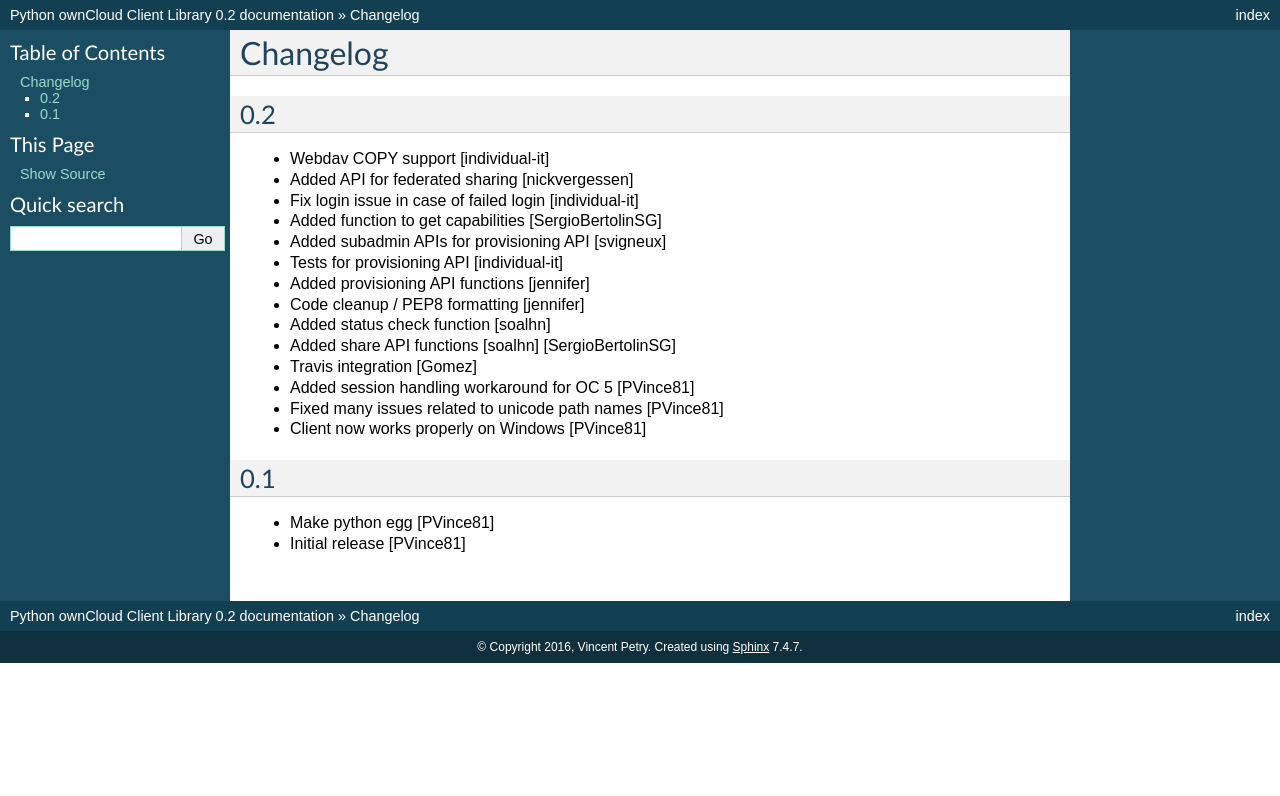
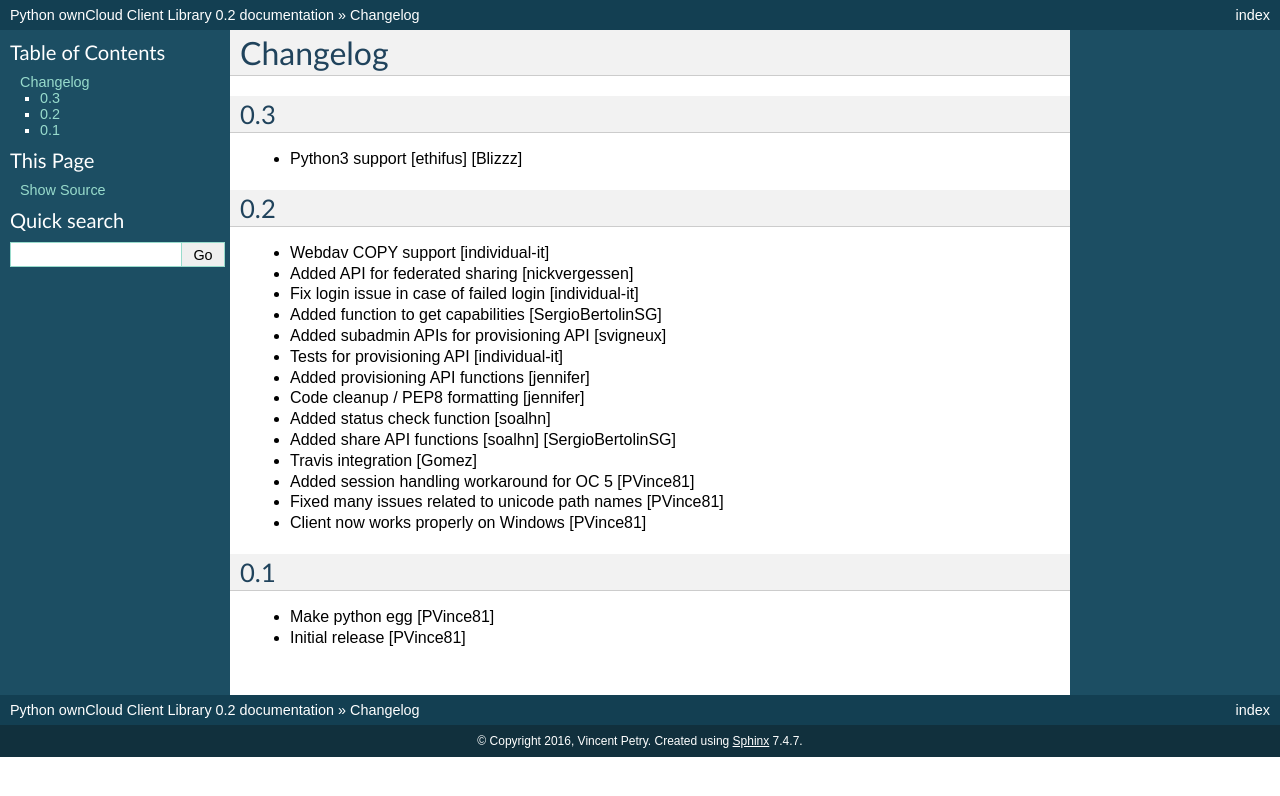
Before and after one commit to owncloud/pyocclient, a Sphinx documentation site: the page built from docs/source/CHANGES.rst, in a window 1280 px wide. Shown: the top 796 px of the page. Built offline with Sphinx 7.4.7, drawn with Linux system fonts in a browser that asks for light colours.

Commit message:
Update CHANGES.rst

```diff
--- a/docs/source/CHANGES.rst
+++ b/docs/source/CHANGES.rst
@@ -1,5 +1,10 @@
 Changelog
 =========
+
+0.3
+---
+
+- Python3 support [ethifus] [Blizzz]
 
 0.2
 ---
```
